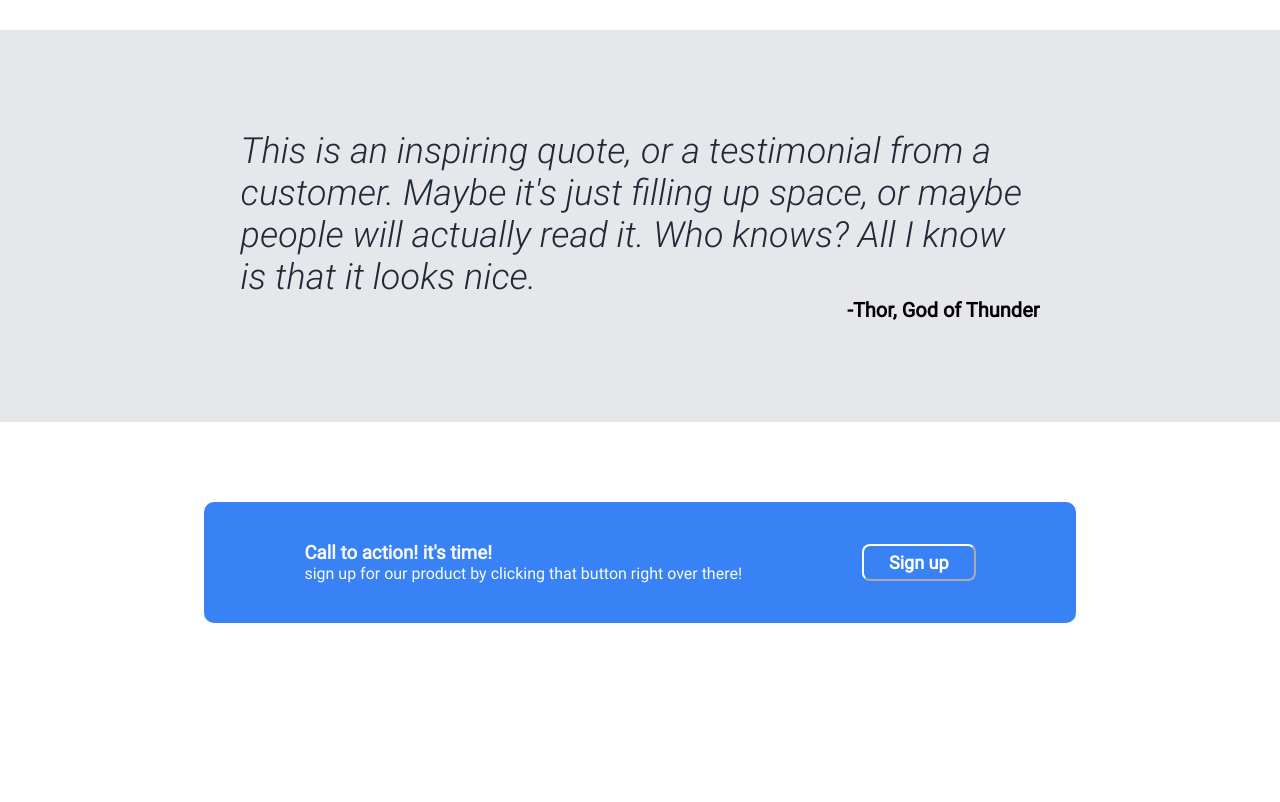
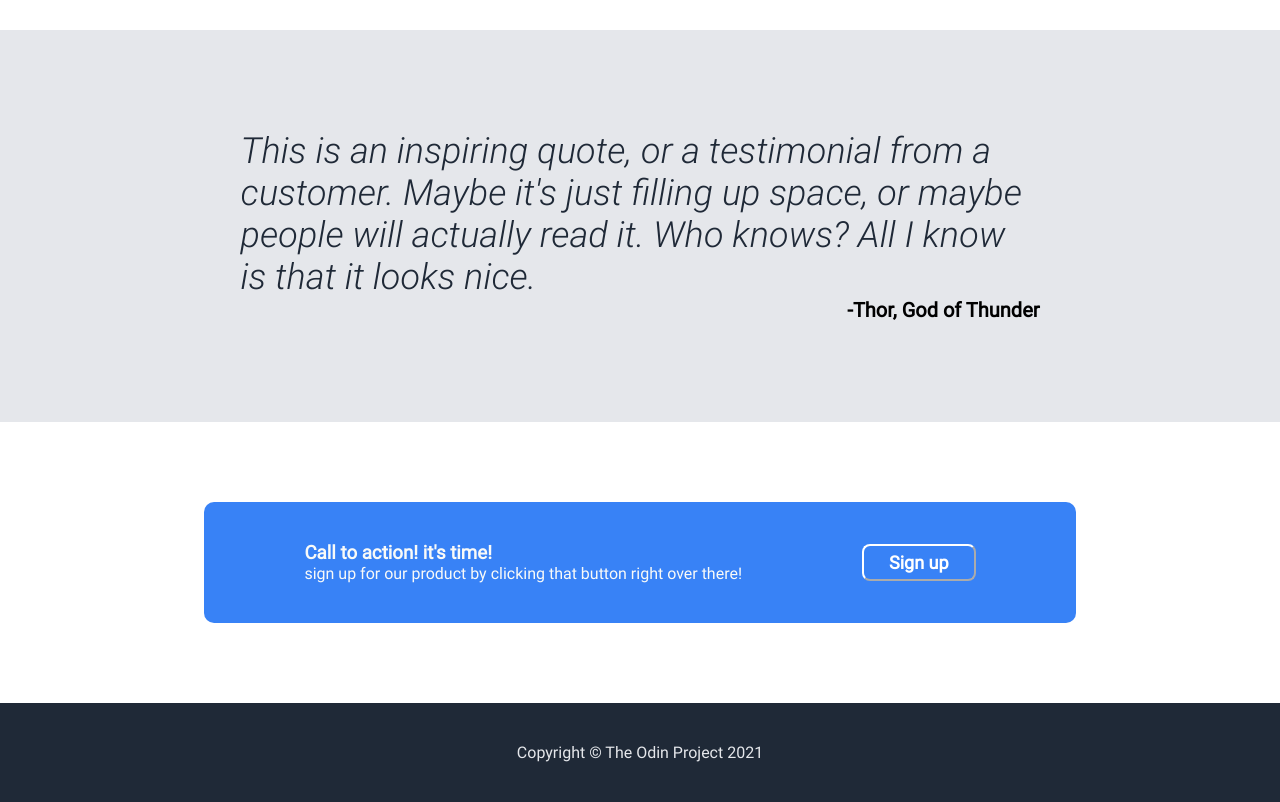
Before and after one commit to MichalShabi/odin-landing-page, a plain HTML site: page index.html in a window 1280 px wide. Shown: the part 935-1737 px from the top of the page. Before the commit the page ends 1638 px from the top, so only its background shows below. Drawn offline with Linux system fonts and the light colour scheme.

Commit message:
add footer

```diff
--- a/index.html
+++ b/index.html
@@ -70,5 +70,7 @@
 
     </div>
 
+    <div class="footer">Copyright © The Odin Project 2021</div>
+
 </body>
 </html>
--- a/style.css
+++ b/style.css
@@ -173,3 +173,10 @@ button {
     color: white;
     background-color: #3882F6;
 }
+
+.footer {
+    background-color: #1F2937;
+    color:#E5E7EB;
+    padding: 40px 0;
+    text-align: center;
+}
```
